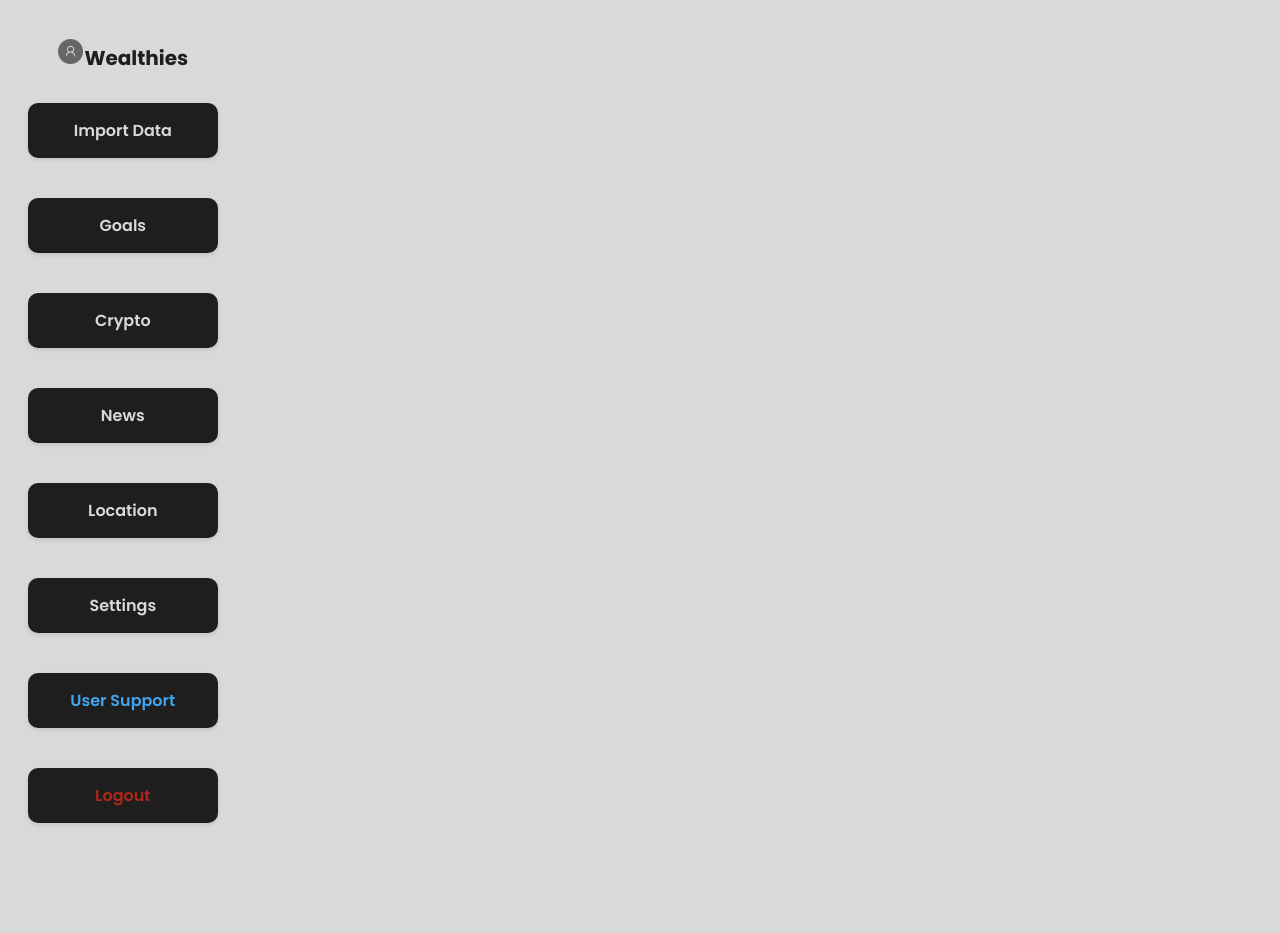
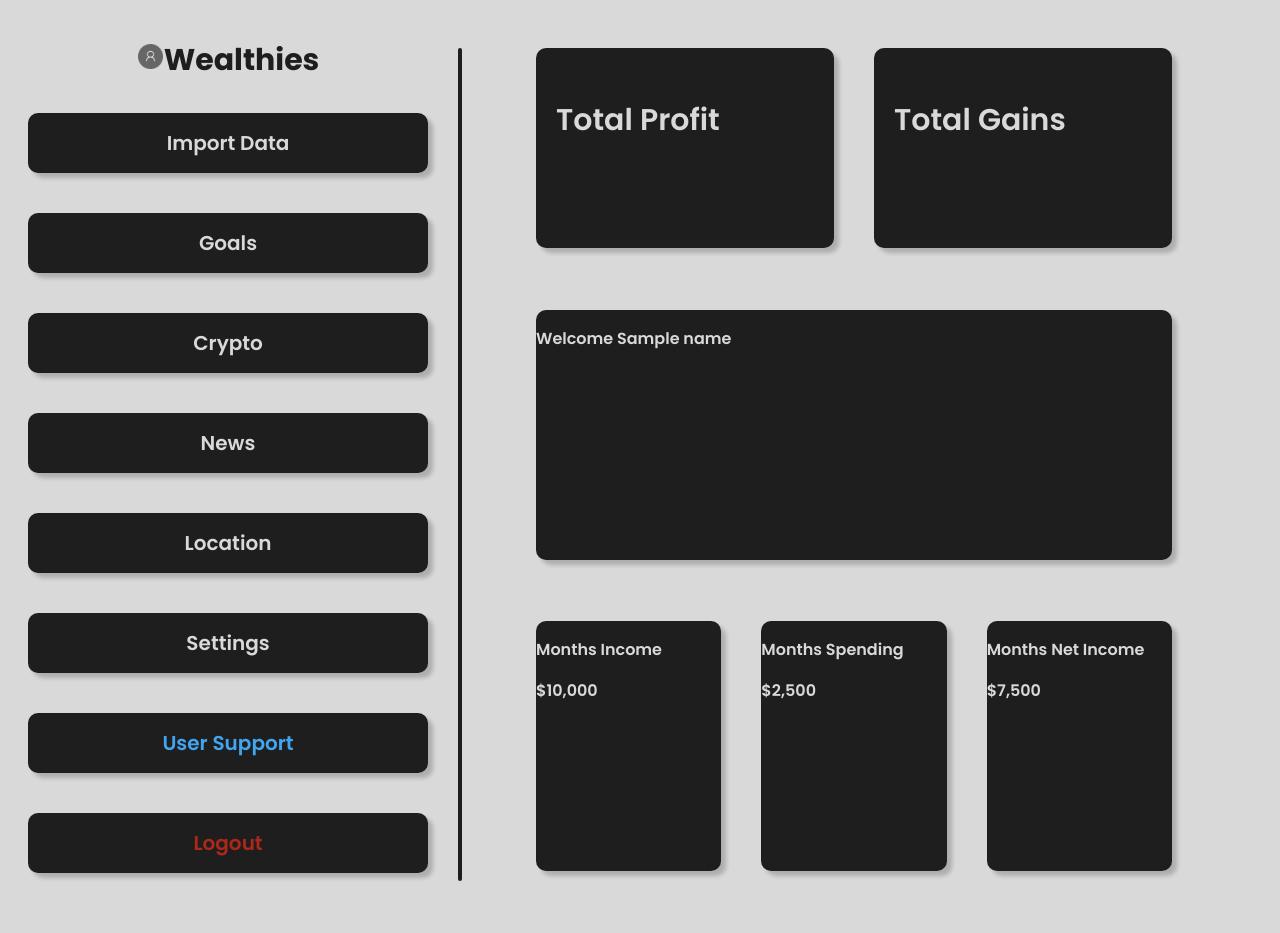
Before and after one commit to Jaydbon/ecommerceStore, a Flask app: template templates/home.html in a window 1280 px wide. Before the commit the page ends 825 px from the top, so only its background shows below. Run offline with Flask 3, Linux system fonts and the light colour scheme; the template is opened without the code that fills it: most values are stand-ins (such as "Sample title", 1, 10 or a date in 2020).

Commit message:
Added widgets formatting

```diff
--- a/static/home.css
+++ b/static/home.css
@@ -1,24 +1,31 @@
 @import url('https://fonts.googleapis.com/css2?family=Poppins:ital,wght@0,100;0,200;0,300;0,400;0,500;0,600;0,700;0,800;0,900;1,100;1,200;1,300;1,400;1,500;1,600;1,700;1,800;1,900&display=swap');
+
 /* General reset */
-
 body {
     background-color: #D9D9D9;
     font-family: "Poppins", serif;
     font-weight: 600;
-    font-style: normal;
+    display: grid;
+    grid-template-columns: 400px 8px 1fr; /* Navbar, divider, widgets */
+    gap: 10px;
+    height: 100vh; /* Full height of the viewport */
+}
+
+.container {
+    display: contents;
 }
 
 /* -------------------------------------------- NAVBAR  ---------------------------------------------- */
 ul {
-    width: 15%;
+    width: 100%;
     list-style: none;
     margin: 0;
-    padding: 0;
+    padding: 20px;
 }
 
 /* Navbar container */
 nav ul {
-    padding: 20px 20px;
+    padding: 20px;
 }
 
 nav ul .navbar {
@@ -28,13 +35,12 @@ nav ul .navbar {
     background-color: #1E1E1E;
     color: #D9D9D9;
     border-radius: 10px;
-    box-shadow: 0 2px 4px rgba(0, 0, 0, 0.1);
+    box-shadow: 5px 5px 4px rgba(0, 0, 0, 0.2);
     transition: transform 0.5s ease;
 }
 nav ul .navbar:hover {
-    transform: translatex(25px);
+    transform: translateX(25px);
 }
-
 
 .navbar a {
     text-decoration: none;
@@ -46,12 +52,13 @@ nav ul li {
     margin: 0 0 20px 0;
     padding: 10px;
     border-radius: 10px;
+    font-size: 20px;
 }
 
 nav ul .logo a {
     color: #1E1E1E;
     text-decoration: none;
-    font-size: 20px;
+    font-size: 30px;
     font-weight: 700;
 }
 
@@ -68,5 +75,58 @@ nav ul li #support {
 nav ul li #logout {
     color: #AC2818;
 }
+
 /* ------------------------------------------------------------------------------------------ */
+.divider {
+    background-color: #1E1E1E;
+    width: 4px;
+    margin: 40px;
+    height: 90%;
+    border-radius: 5px;
+}
+
 /* -------------------------------------- TOP WIDGETS --------------------------------------- */
+.main {
+    grid-column: 3; /* Ensure .main starts at the third column */
+    display: grid;
+    grid-template-columns: repeat(3, 1fr); /* Three equal columns */
+    grid-template-rows: auto auto auto; /* Auto height for each row */
+    color: #D9D9D9;
+    margin: 20px 80px;
+}
+
+.main .top-container {
+    grid-column: span 3; /* Span across 3 columns */
+    display: grid;
+    grid-template-columns: 1fr 1fr;
+}
+.main .top {
+    height: 200px;
+    background-color: #1E1E1E;
+    border-radius: 10px;
+    margin: 20px;
+    box-shadow: 5px 5px 4px rgba(0, 0, 0, 0.2);
+}
+
+.main .top p {
+    padding: 20px;
+    font-size: 30px;
+}
+
+.main .weather {
+    grid-column: span 3;
+    height: 250px;
+    background-color: #1E1E1E;
+    border-radius: 10px;
+    margin: 20px;
+    box-shadow: 5px 5px 4px rgba(0, 0, 0, 0.2);
+}
+
+.main .bottom {
+    grid-column: span 1;
+    height: 250px;
+    background-color: #1E1E1E;
+    border-radius: 10px;
+    margin: 20px;
+    box-shadow: 5px 5px 4px rgba(0, 0, 0, 0.2);
+}
--- a/templates/home.html
+++ b/templates/home.html
@@ -19,6 +19,39 @@
             <li class="navbar"><a id="logout" href="#">Logout</a></li>
         </ul>
     </nav>
+    <div class="divider"></div>
+    <div class="main">
+        <div class="top-container">
+            <div class="top">
+                <p>Total Profit</p>
+
+            </div>
+            <div class="top">
+                <p>Total Gains</p>
+
+            </div>
+        </div>
+        <div class="weather">
+            <p>Welcome {{name}}</p>
+
+        </div>
+        <div class="bottom">
+            <p>Months Income</p>
+            <p>$10,000</p>
+        </div>
+        <div class="bottom">
+            <p>Months Spending</p>
+            <p>$2,500</p>
+        </div>
+        <div class="bottom">
+            <p>Months Net Income</p>
+            <p>$7,500</p>
+        </div>
+
+
+
+    </div>
+
 
 
 
--- a/users.json
+++ b/users.json
@@ -34,5 +34,9 @@
     {
         "username": "jayden",
         "password": "1"
+    },
+    {
+        "username": "ikbal",
+        "password": "25"
     }
 ]
```
